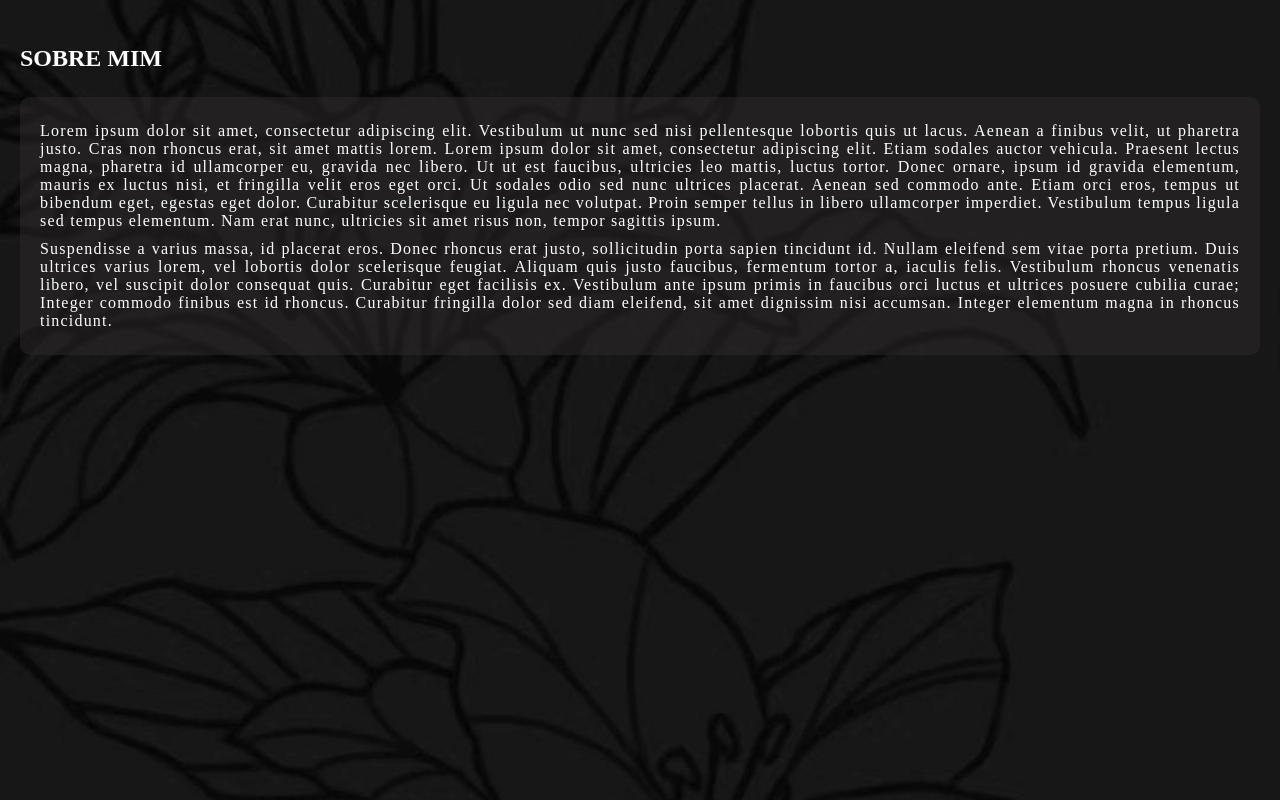
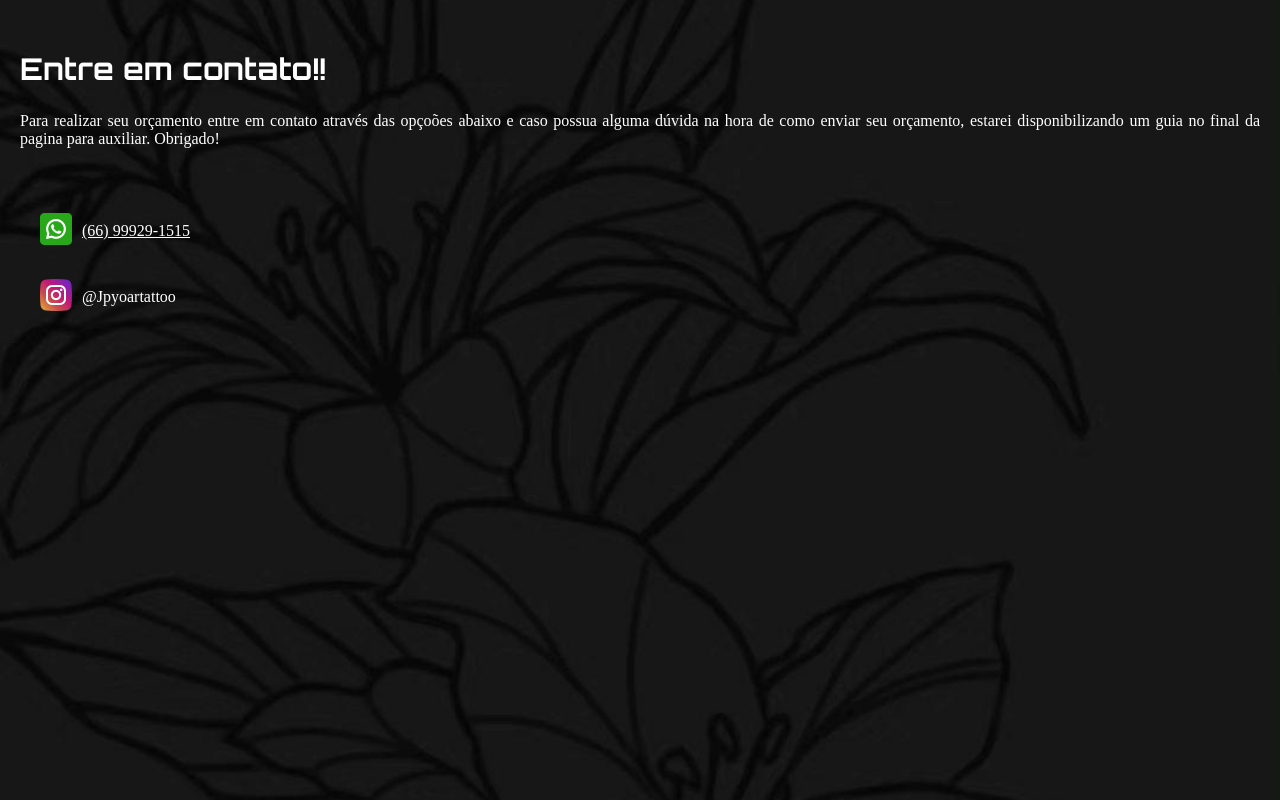
Before and after one commit to jvctrsz/Projetos, a plain HTML site: page index.html in a window 1280 px wide. Drawn offline with Linux system fonts and the light colour scheme.

Commit message:
contatos

```diff
--- a/index.html
+++ b/index.html
@@ -44,16 +44,41 @@
         </div>
     </section>
 
+
+    <section class="contacts-content">
+       <div class="contacts-box">
+        <div class="contacts-title">
+            <h2>Entre em contato!!</h2>
+        </div>
+        <div class="guide">
+            <p>Para realizar seu orçamento entre em contato através das opçoões abaixo e caso possua alguma dúvida na hora de como enviar seu orçamento, estarei disponibilizando um guia no final da pagina para auxiliar. Obrigado!
+            </p>
+        </div>
+        <div class="contacts">
+            <a href="https://wa.me/5566999291515?text=Olá!%20gostaria%20de%20realizar%20um%20orçamento!">
+                <div class="icons">
+                    <div class="image">
+                        <img src="./styles/images/whatsapp-icon.png" alt="Icone do whatsapp">
+                    </div>
+                    <div class="info">(66) 99929-1515
+                    </div>
+                </div>
+            </a>
+            <div class="icons">
+                <div class="image">
+                    <img src="./styles/images/instagram-icon.png" alt="Icone do instagram">
+                </div>
+                <div class="info">@Jpyoartattoo
+                </div>
+            </div>
+        </div>
+       </div>
+    </section>
+
     <!-- <section class="works-content">
         <p>AAAAAAAAAAAAA</p>
         <button>teste</button>
-    </section>
-
-    <section class="contacts-content">
-        <p>AAAAAAAAAAAAA</p>
-        <button>teste</button>
     </section> -->
-
     <script defer src="./styles/script.js" ></script>
 </body>
 </html>
--- a/styles/style.css
+++ b/styles/style.css
@@ -21,7 +21,7 @@
     flex-direction: column;
 }
 
-.title{
+.card-title{
     display: flex;
     flex-direction: column;
     align-items: center;
@@ -64,6 +64,7 @@
 /* ABOUT MENU */
 
 .about-content{
+    display: none;
     width: 100vw;
     height: 100vh;
     background-image: url(./images/card-background.jpg);
@@ -99,3 +100,47 @@
     padding: 5px 0px;
     letter-spacing: 1.2px;
 }
+
+/* CONTACTS */
+
+.contacts-content{
+    width: 100vw;
+    min-height: 100vh;
+    background-image: url(./images/card-background.jpg);
+    background-size: cover;
+    background-position: center;
+}
+
+.contacts-box{
+    display: flex;
+    flex-direction: column;
+    padding: 25px 20px;
+}
+
+.contacts-title{
+    font-family: "Orbitron", Arial;
+    font-size: 20px;
+    padding: 25px 0px;
+}
+
+.guide > p{
+    text-align: justify;
+}
+
+.contacts{
+    width: 100vw;
+    display: flex;
+    flex-direction: column;
+    padding: 50px 0px;
+}
+
+.icons{
+    width: 100vw;
+    display: flex;
+    align-items: center;
+    padding: 15px;
+}
+
+.image, .info{
+    padding: 0px 5px;
+}
```
Also changed, not shown: styles/images/instagram-icon.png (added), styles/images/whatsapp-icon.png (added).
